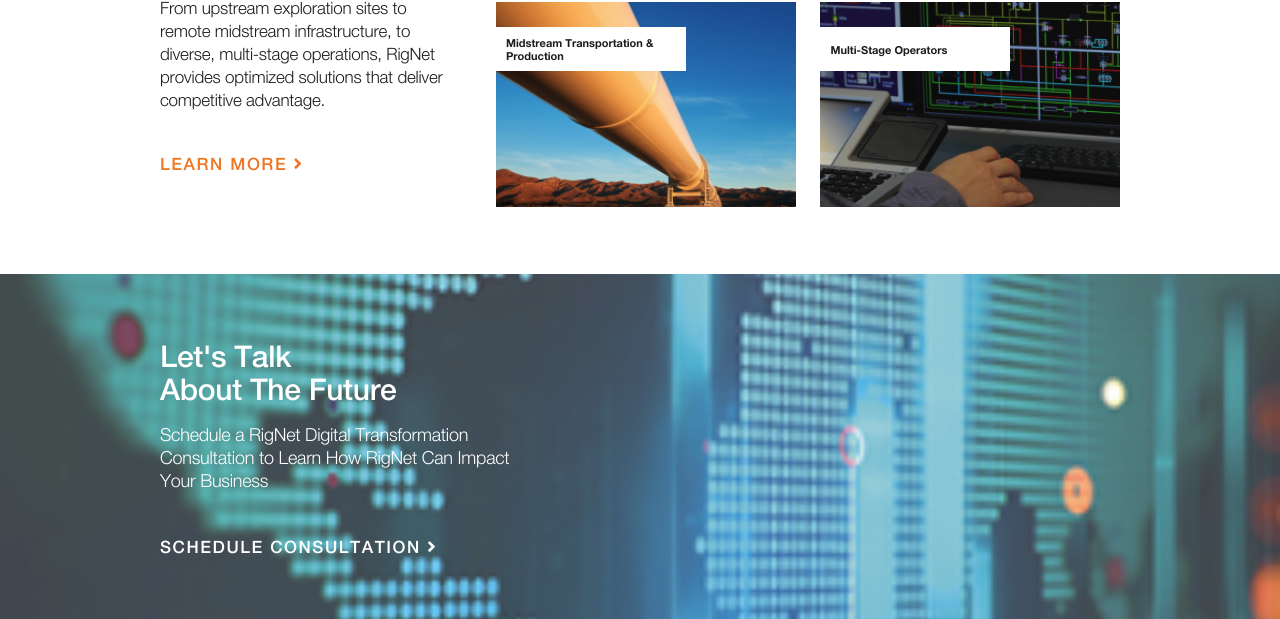
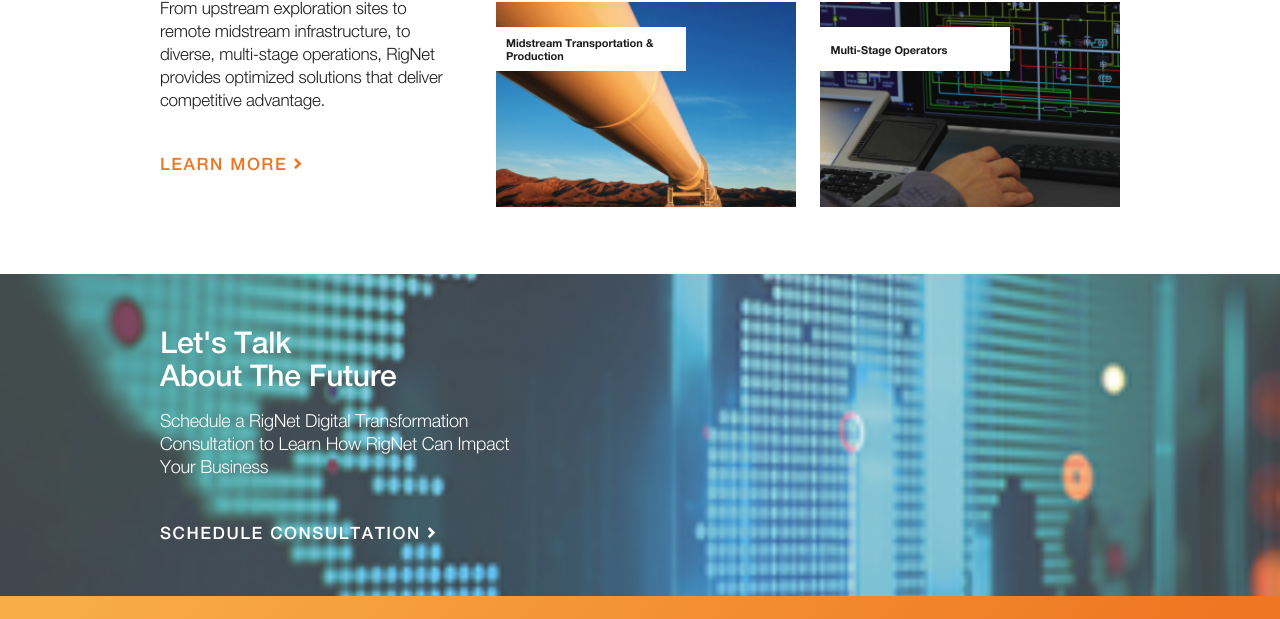
Before and after one commit to eshankvaish/Company-Home-Page, a website built with webpack: page index.html in a window 1280 px wide. Shown: the part 2788-3407 px from the top of the page. Built offline with nearby package versions, Linux system fonts and the light colour scheme; files whose address does not match are found by name.

Commit message:
[Develop] UI Enhancement - Fixed Min-Height for Contact Us Container

```diff
--- a/src/styles/layout/_contact_us.scss
+++ b/src/styles/layout/_contact_us.scss
@@ -54,7 +54,7 @@
 /*Media Queries for Desktop*/
 @include breakpoint-desktop {
     .contact-us {
-        min-height: 350px;
+        min-height: 322px;
 
         &__heading {
             font-size: 3rem;
```
